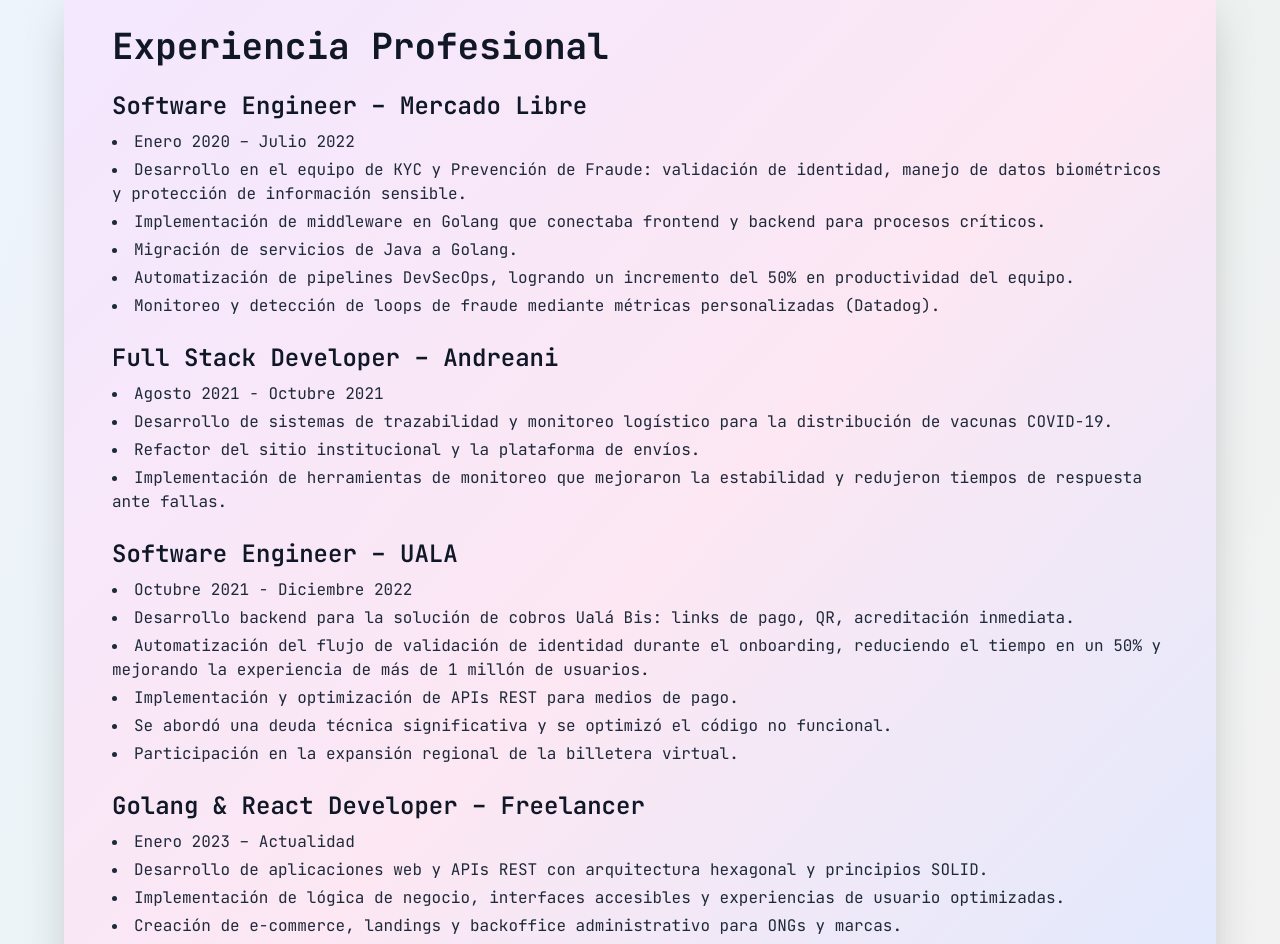
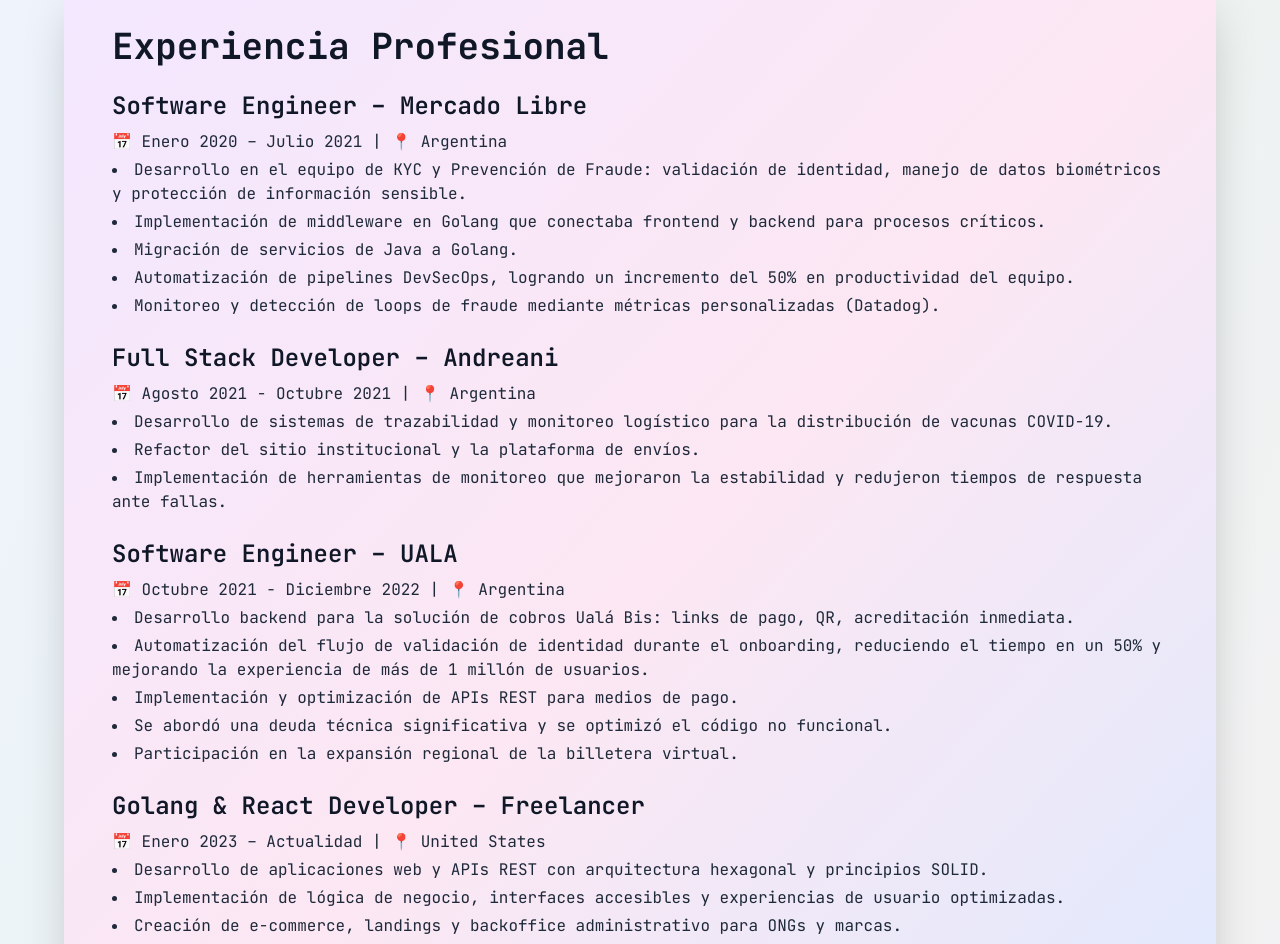
Before and after one commit to spookycoincidence/mi-portfolio, a Next.js app: page / in a window 1280 px wide. Shown: the part 860-1804 px from the top of the page. Built offline with nearby package versions, Linux system fonts and the light colour scheme.

Commit message:
Fix: issues

```diff
--- a/src/app/components/AboutCard.tsx
+++ b/src/app/components/AboutCard.tsx
@@ -6,8 +6,8 @@
       <div className="space-y-6 text-left">
         <div>
           <h3 className="text-2xl font-semibold mb-2">Software Engineer – Mercado Libre</h3>
+          <p className="text-gray-800 mb-1">📅 Enero 2020 – Julio 2021 | 📍 Argentina</p>
           <ul className="list-disc list-inside text-gray-800 space-y-1">
-            <li>Enero 2020 – Julio 2022</li>
             <li>Desarrollo en el equipo de KYC y Prevención de Fraude: validación de identidad, manejo de datos biométricos y protección de información sensible.</li>
             <li>Implementación de middleware en Golang que conectaba frontend y backend para procesos críticos.</li>
             <li>Migración de servicios de Java a Golang.</li>
@@ -18,8 +18,8 @@
 
         <div>
           <h3 className="text-2xl font-semibold mb-2">Full Stack Developer – Andreani</h3>
+          <p className="text-gray-800 mb-1">📅 Agosto 2021 - Octubre 2021 | 📍 Argentina</p>
           <ul className="list-disc list-inside text-gray-800 space-y-1">
-            <li>Agosto 2021 - Octubre 2021</li>
             <li>Desarrollo de sistemas de trazabilidad y monitoreo logístico para la distribución de vacunas COVID-19.</li>
             <li>Refactor del sitio institucional y la plataforma de envíos.</li>
             <li>Implementación de herramientas de monitoreo que mejoraron la estabilidad y redujeron tiempos de respuesta ante fallas.</li>
@@ -28,8 +28,8 @@
 
         <div>
           <h3 className="text-2xl font-semibold mb-2">Software Engineer – UALA</h3>
+          <p className="text-gray-800 mb-1">📅 Octubre 2021 - Diciembre 2022 | 📍 Argentina</p>
           <ul className="list-disc list-inside text-gray-800 space-y-1">
-            <li>Octubre 2021 - Diciembre 2022</li>
             <li>Desarrollo backend para la solución de cobros Ualá Bis: links de pago, QR, acreditación inmediata.</li>
             <li>Automatización del flujo de validación de identidad durante el onboarding, reduciendo el tiempo en un 50% y mejorando la experiencia de más de 1 millón de usuarios.</li>
             <li>Implementación y optimización de APIs REST para medios de pago.</li>
@@ -40,8 +40,8 @@
 
         <div>
           <h3 className="text-2xl font-semibold mb-2">Golang & React Developer – Freelancer</h3>
+          <p className="text-gray-800 mb-1">📅 Enero 2023 – Actualidad | 📍 United States</p>
           <ul className="list-disc list-inside text-gray-800 space-y-1">
-            <li>Enero 2023 – Actualidad</li>
             <li>Desarrollo de aplicaciones web y APIs REST con arquitectura hexagonal y principios SOLID.</li>
             <li>Implementación de lógica de negocio, interfaces accesibles y experiencias de usuario optimizadas.</li>
             <li>Creación de e-commerce, landings y backoffice administrativo para ONGs y marcas.</li>
```
